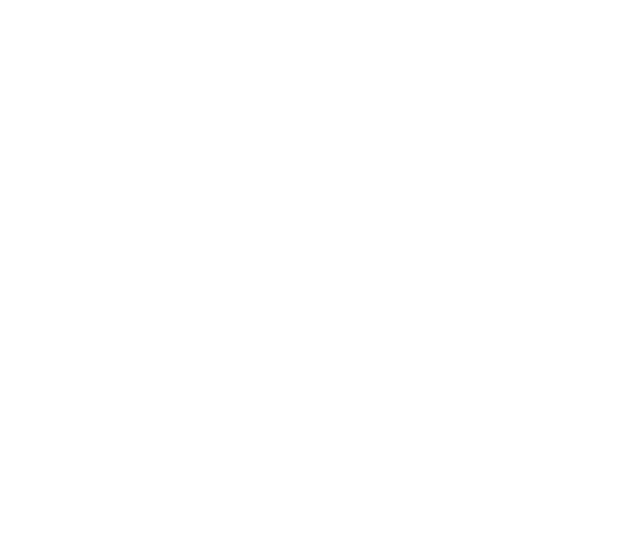
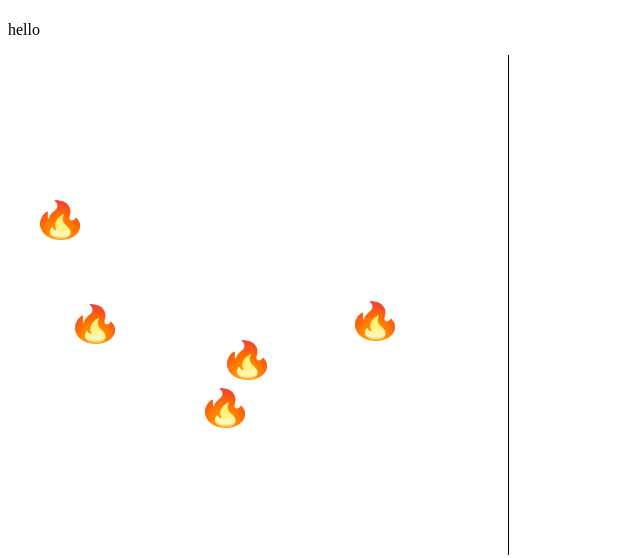
Before and after one commit to mwadt/browser-game, a plain HTML site: page index.html in a window 1280 px wide. Shown: the whole page, without its empty margins (0-640 px from the left). Drawn offline with Linux system fonts and the light colour scheme.

Commit message:
Added a function to generate flames and an event listener to create more flames when clicked

```diff
--- a/app.css
+++ b/app.css
@@ -0,0 +1,25 @@
+body {
+
+}
+img {
+    position: absolute;
+    width: 40px;
+    height: 40px;
+    top: 200px; left: 40px
+
+}
+div {
+
+    width: 500px;
+    height: 500px;
+
+}
+#rightSide {
+    left: 500px;
+    border-left: 1px solid;
+}
+#leftSide {
+    margin: 100 100 100 100;
+    left: 500px;
+    border-right: 1px solid;
+}
--- a/app.js
+++ b/app.js
@@ -0,0 +1,28 @@
+let numberOfFlames = 5;
+const theLeftSide = document.getElementById('leftSide');
+const theRightSide = document.getElementById('rightSide');
+
+// function to generate flames on the left and right sides of the web page.
+const generateFlames = () => {
+    for(i = 1; i < numberOfFlames; i++) {
+        let newFlame = document.createElement('img');
+        newFlame.src = './image-folder/fire emoji.png';
+
+        const randomTop = Math.floor(Math.random() * 400);
+        const randomLeft = Math.floor(Math.random() * 400);
+        newFlame.style.top = randomTop + 'px';
+        newFlame.style.left = randomLeft + 'px';
+        theLeftSide.appendChild(newFlame);
+
+        const leftSideImages = theLeftSide.cloneNode(true);  // clones the left side flames to a new variable
+        leftSideImages.removeChild(leftSideImages.lastChild); // removes the last child from the left side
+        leftSideImages.appendChild(theRightSide); // cop
+    }
+        theLeftSide.lastElementChild.addEventListener('click', nextLevel); //adds an event listener for when the user clicks on the extra flame
+   }
+// function to
+const nextLevel = (event) => {
+    event.stopPropagation();
+    numberOfFlames += 5;
+    generateFlames();
+}
--- a/index.html
+++ b/index.html
@@ -4,8 +4,28 @@
     <meta charset="UTF-8">
     <meta name="viewport" content="width=device-width, initial-scale=1.0">
     <title>Document</title>
+    <script defer src="./app.js"></script>
+    <link rel="stylesheet" href="./app.css">
+    <img src="./image-folder/fire emoji.png">
 </head>
+
 <body>
+    <h1>
 
+    </h1>
+    <p> hello</p>
+    <div id="leftSide">
+
+    </div>
+
+    <div id="rightSide">
+
+    </div>
+
+    <body onload="generateFlames()";></body>
+
+    <script>
+    window.addEventListener('load', generateFlames);
+    </script>
 </body>
 </html>
```
Also changed, not shown: image-folder/fire emoji.png (added), 1 other file.
